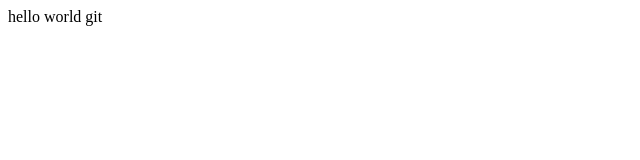
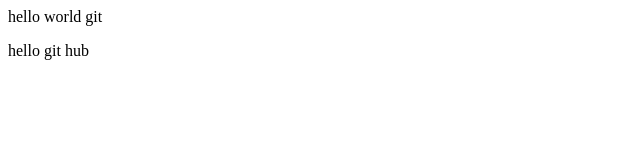
Before and after one commit to vamsi864/newCoding, a plain HTML site: page index.html in a window 1280 px wide. Shown: the full height of the page, 0-640 px from the left. Drawn offline with Linux system fonts and the light colour scheme.

Commit message:
added paragraph new

```diff
--- a/index.html
+++ b/index.html
@@ -1 +1,2 @@
 <p> hello world git</p>
+<p>hello git hub</p>
```
